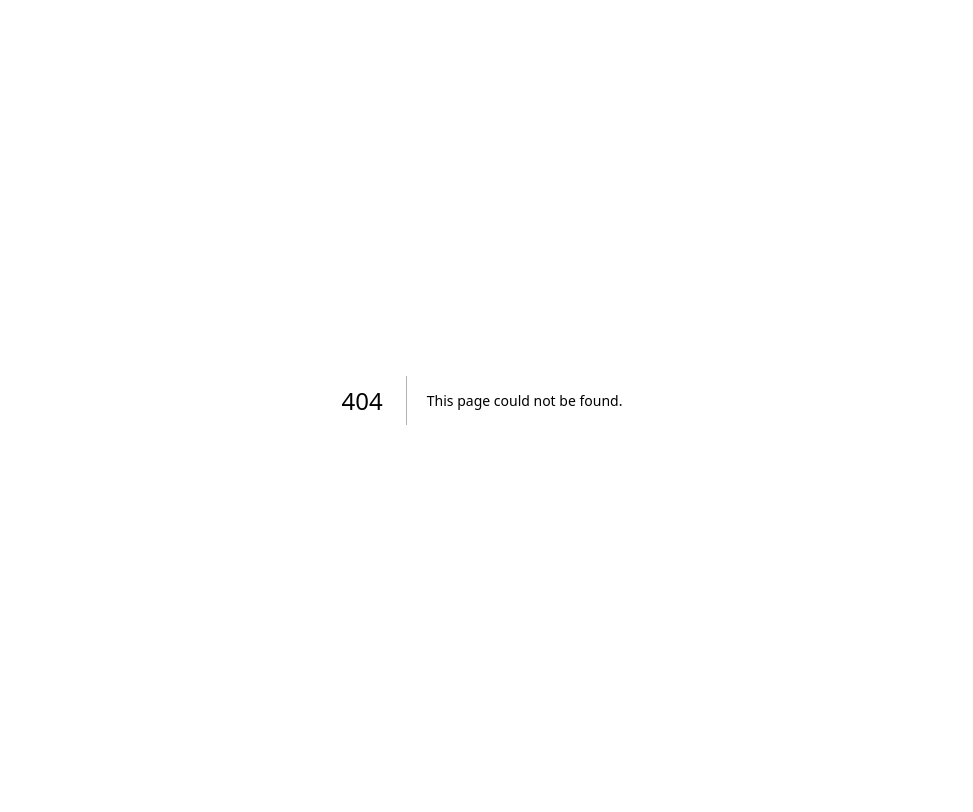
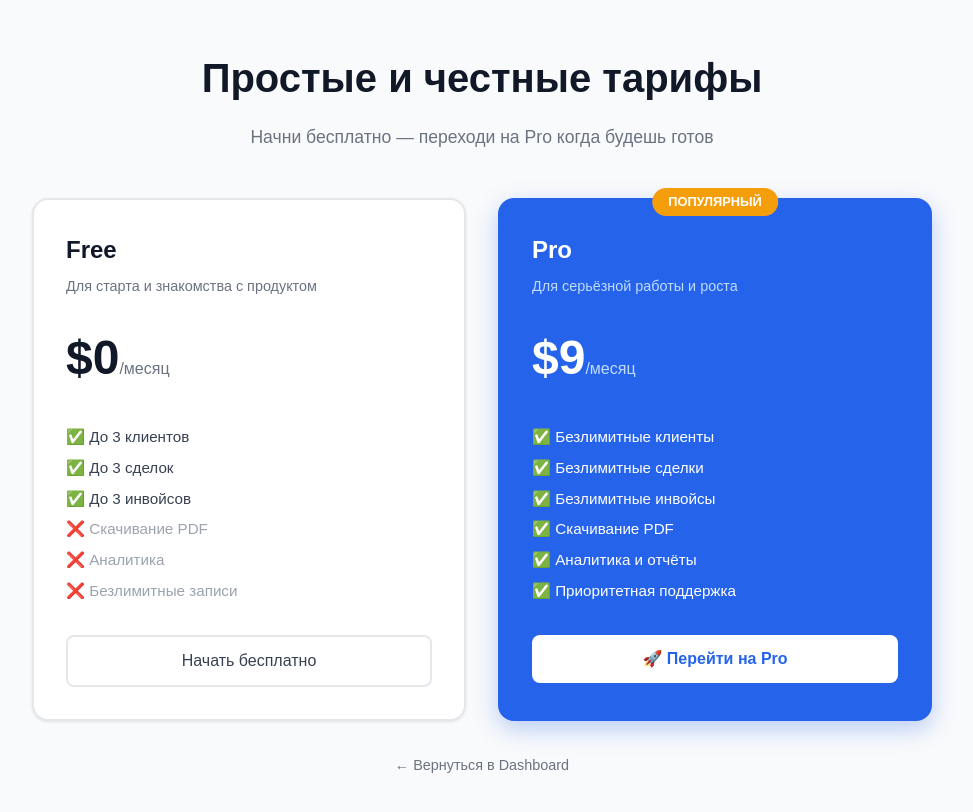
Before and after one commit to Gregor1913/-freelancecrm, a Next.js app: page /pricing in a window 1280 px wide. Before the commit this address had no page. Shown: the top 812 px of the page, without its empty margins (158-1131 px from the left). Built offline with nearby package versions, Linux system fonts and the light colour scheme; no server answers.

Commit message:
add stripe payments and pricing page

```diff
--- /dev/null
+++ b/app/api/stripe/checkout/route.ts
@@ -0,0 +1,29 @@
+import { auth } from '@clerk/nextjs/server'
+import { NextResponse } from 'next/server'
+import Stripe from 'stripe'
+
+const stripe = new Stripe(process.env.STRIPE_SECRET_KEY!)
+
+export async function POST() {
+  const { userId } = await auth()
+
+  if (!userId) {
+    return NextResponse.json({ error: 'Unauthorized' }, { status: 401 })
+  }
+
+  const session = await stripe.checkout.sessions.create({
+    payment_method_types: ['card'],
+    mode: 'subscription',
+    line_items: [
+      {
+        price: process.env.STRIPE_PRO_PRICE_ID!,
+        quantity: 1,
+      },
+    ],
+    success_url: `${process.env.NEXT_PUBLIC_APP_URL}/dashboard?upgraded=true`,
+    cancel_url: `${process.env.NEXT_PUBLIC_APP_URL}/pricing`,
+    metadata: { userId },
+  })
+
+  return NextResponse.json({ url: session.url })
+}
--- a/app/dashboard/deals/new/page.tsx
+++ b/app/dashboard/deals/new/page.tsx
@@ -1,115 +1,179 @@
-'use client'
+"use client";
 
-import { useState, useEffect } from 'react'
-import { useRouter } from 'next/navigation'
-import { useUser } from '@clerk/nextjs'
-import { supabase } from '@/lib/supabase'
-import Link from 'next/link'
+import { useUser, UserButton } from "@clerk/nextjs";
+import Link from "next/link";
+import { useRouter } from "next/navigation";
+import { useEffect, useState } from "react";
+import { supabase } from "@/lib/supabase";
 
-interface Client {
-  id: string
-  name: string
+const sidebarLinks = [
+  { href: "/dashboard", label: "Dashboard", icon: "🏠" },
+  { href: "/dashboard/clients", label: "Клиенты", icon: "👥" },
+  { href: "/dashboard/deals", label: "Сделки", icon: "💼" },
+  { href: "/dashboard/invoices", label: "Инвойсы", icon: "📄" },
+  { href: "/dashboard/reminders", label: "Напоминания", icon: "🔔" },
+];
+
+type Client = { id: string; name: string };
+
+const STATUS_OPTIONS = [
+  { value: "lead", label: "Лид" },
+  { value: "negotiation", label: "Переговоры" },
+  { value: "in_progress", label: "В работе" },
+  { value: "done", label: "Оплачено" },
+];
+
+export default function NewDealPage() {
+  const router = useRouter();
+  const { user } = useUser();
+  const [clients, setClients] = useState<Client[]>([]);
+  const [loading, setLoading] = useState(false);
+  const [error, setError] = useState("");
+  const [formData, setFormData] = useState({
+    title: "",
+    amount: "",
+    client_id: "",
+    status: "lead",
+    notes: "",
+  });
+
+  useEffect(() => {
+    if (!user?.id) return;
+    const loadClients = async () => {
+      const { data } = await supabase
+        .from("clients")
+        .select("id, name")
+        .eq("user_id", user.id)
+        .order("name");
+      setClients((data as Client[]) ?? []);
+    };
+    loadClients();
+  }, [user?.id]);
+
+  const handleChange = (
+    e: React.ChangeEvent<HTMLInputElement | HTMLTextAreaElement | HTMLSelectElement>
+  ) => {
+    const { name, value } = e.target;
+    setFormData((prev) => ({ ...prev, [name]: value }));
+    setError("");
+  };
+
+  const handleSubmit = async (e: React.FormEvent) => {
+    e.preventDefault();
+    setError("");
+    if (!formData.title.trim()) {
+      setError("Название сделки обязательно");
+      return;
+    }
+    if (!user?.id) {
+      setError("Пользователь не авторизован");
+      return;
     }
 
-export default function NewDealPage() {
-  const { user } = useUser()
-  const router = useRouter()
-  const [clients, setClients] = useState<Client[]>([])
-  const [loading, setLoading] = useState(false)
-  const [form, setForm] = useState({
-    title: '',
-    amount: '',
-    client_id: '',
-    status: 'lead',
-    notes: '',
-  })
+    setLoading(true);
+    const { error: supabaseError } = await supabase.from("deals").insert({
+      title: formData.title.trim(),
+      amount: Number(formData.amount) || 0,
+      client_id: formData.client_id || null,
+      status: formData.status,
+      notes: formData.notes.trim() || null,
+      user_id: user.id,
+    });
+    setLoading(false);
 
-  useEffect(() => {
-    if (user) loadClients()
-  }, [user])
-
-  async function loadClients() {
-    const { data } = await supabase
-      .from('clients')
-      .select('id, name')
-      .eq('user_id', user?.id)
-    if (data) setClients(data)
+    if (supabaseError) {
+      setError(supabaseError.message);
+      return;
     }
-
-  async function handleSubmit(e: React.FormEvent) {
-    e.preventDefault()
-    if (!user) return
-    setLoading(true)
-
-    const { error } = await supabase.from('deals').insert({
-      title: form.title,
-      amount: parseFloat(form.amount) || 0,
-      client_id: form.client_id || null,
-      status: form.status,
-      notes: form.notes,
-      user_id: user.id,
-    })
-
-    if (!error) {
-      router.push('/dashboard/deals')
-    } else {
-      alert('Ошибка: ' + error.message)
-    }
-    setLoading(false)
-  }
+    router.push("/dashboard/deals");
+  };
 
   return (
-    <div style={{backgroundColor: '#f9fafb', minHeight: '100vh', padding: '2rem'}}>
-      <div style={{maxWidth: '600px', margin: '0 auto'}}>
+    <div className="flex min-h-screen bg-zinc-50">
+      <aside className="fixed left-0 top-0 z-40 h-screen w-64 border-r border-zinc-200 bg-white">
+        <div className="flex h-16 items-center border-b border-zinc-200 px-6">
+          <Link href="/dashboard" className="text-lg font-bold text-zinc-900">
+            FreelanceCRM
+          </Link>
+        </div>
+        <nav className="space-y-1 p-4">
+          {sidebarLinks.map((link) => (
+            <Link
+              key={link.href}
+              href={link.href}
+              className="flex items-center gap-3 rounded-lg px-4 py-3 text-sm font-medium text-zinc-700 transition-colors hover:bg-zinc-100 hover:text-zinc-900"
+            >
+              <span className="text-lg">{link.icon}</span>
+              {link.label}
+            </Link>
+          ))}
+        </nav>
+      </aside>
 
-        <h1 style={{fontSize: '1.5rem', fontWeight: 'bold', color: '#111827', marginBottom: '0.5rem'}}>
-          Новая сделка
-        </h1>
-        <p style={{color: '#6b7280', marginBottom: '1.5rem'}}>
-          Заполните информацию о сделке
-        </p>
+      <div className="ml-64 flex flex-1 flex-col">
+        <header className="sticky top-0 z-30 flex h-16 items-center justify-between border-b border-zinc-200 bg-white px-8 shadow-sm">
+          <h1 className="text-xl font-semibold text-zinc-800">Новая сделка</h1>
+          <UserButton />
+        </header>
 
-        <div style={{backgroundColor: 'white', borderRadius: '12px', padding: '1.5rem', boxShadow: '0 1px 3px rgba(0,0,0,0.1)'}}>
-          <form onSubmit={handleSubmit}>
+        <main className="flex-1 p-8">
+          <div className="mx-auto max-w-2xl">
+            <form
+              onSubmit={handleSubmit}
+              className="rounded-xl border border-zinc-200 bg-white p-8 shadow-sm"
+            >
+              {error && (
+                <div className="mb-6 rounded-lg border border-red-200 bg-red-50 px-4 py-3 text-sm text-red-700">
+                  {error}
+                </div>
+              )}
 
-            <div style={{marginBottom: '1rem'}}>
-              <label style={{display: 'block', color: '#374151', fontWeight: '500', marginBottom: '0.25rem'}}>
-                Название сделки *
+              <div className="space-y-6">
+                <div>
+                  <label htmlFor="title" className="mb-2 block text-sm font-medium text-zinc-700">
+                    Название сделки <span className="text-red-500">*</span>
                   </label>
                   <input
                     type="text"
+                    id="title"
+                    name="title"
+                    value={formData.title}
+                    onChange={handleChange}
                     required
-                value={form.title}
-                onChange={e => setForm({...form, title: e.target.value})}
                     placeholder="Например: Сайт под ключ"
-                style={{width: '100%', border: '1px solid #d1d5db', borderRadius: '8px', padding: '0.625rem 1rem', color: '#111827', fontSize: '1rem', boxSizing: 'border-box'}}
+                    className="w-full rounded-lg border border-zinc-300 px-4 py-2.5 text-zinc-900 placeholder-zinc-400 focus:border-zinc-500 focus:outline-none focus:ring-1 focus:ring-zinc-500"
                   />
                 </div>
 
-            <div style={{marginBottom: '1rem'}}>
-              <label style={{display: 'block', color: '#374151', fontWeight: '500', marginBottom: '0.25rem'}}>
+                <div>
+                  <label htmlFor="amount" className="mb-2 block text-sm font-medium text-zinc-700">
                     Сумма (₽)
                   </label>
                   <input
                     type="number"
-                value={form.amount}
-                onChange={e => setForm({...form, amount: e.target.value})}
+                    id="amount"
+                    name="amount"
+                    value={formData.amount}
+                    onChange={handleChange}
+                    min={0}
                     placeholder="50000"
-                style={{width: '100%', border: '1px solid #d1d5db', borderRadius: '8px', padding: '0.625rem 1rem', color: '#111827', fontSize: '1rem', boxSizing: 'border-box'}}
+                    className="w-full rounded-lg border border-zinc-300 px-4 py-2.5 text-zinc-900 placeholder-zinc-400 focus:border-zinc-500 focus:outline-none focus:ring-1 focus:ring-zinc-500"
                   />
                 </div>
 
-            <div style={{marginBottom: '1rem'}}>
-              <label style={{display: 'block', color: '#374151', fontWeight: '500', marginBottom: '0.25rem'}}>
+                <div>
+                  <label htmlFor="client_id" className="mb-2 block text-sm font-medium text-zinc-700">
                     Клиент
                   </label>
                   <select
-                value={form.client_id}
-                onChange={e => setForm({...form, client_id: e.target.value})}
-                style={{width: '100%', border: '1px solid #d1d5db', borderRadius: '8px', padding: '0.625rem 1rem', color: '#111827', fontSize: '1rem', boxSizing: 'border-box'}}
+                    id="client_id"
+                    name="client_id"
+                    value={formData.client_id}
+                    onChange={handleChange}
+                    className="w-full rounded-lg border border-zinc-300 px-4 py-2.5 text-zinc-900 focus:border-zinc-500 focus:outline-none focus:ring-1 focus:ring-zinc-500"
                   >
                     <option value="">Выберите клиента</option>
-                {clients.map(client => (
+                    {clients.map((client) => (
                       <option key={client.id} value={client.id}>
                         {client.name}
                       </option>
@@ -117,54 +181,60 @@ export default function NewDealPage() {
                   </select>
                 </div>
 
-            <div style={{marginBottom: '1rem'}}>
-              <label style={{display: 'block', color: '#374151', fontWeight: '500', marginBottom: '0.25rem'}}>
+                <div>
+                  <label htmlFor="status" className="mb-2 block text-sm font-medium text-zinc-700">
                     Статус
                   </label>
                   <select
-                value={form.status}
-                onChange={e => setForm({...form, status: e.target.value})}
-                style={{width: '100%', border: '1px solid #d1d5db', borderRadius: '8px', padding: '0.625rem 1rem', color: '#111827', fontSize: '1rem', boxSizing: 'border-box'}}
+                    id="status"
+                    name="status"
+                    value={formData.status}
+                    onChange={handleChange}
+                    className="w-full rounded-lg border border-zinc-300 px-4 py-2.5 text-zinc-900 focus:border-zinc-500 focus:outline-none focus:ring-1 focus:ring-zinc-500"
                   >
-                <option value="lead">Лид</option>
-                <option value="negotiation">Переговоры</option>
-                <option value="in_progress">В работе</option>
-                <option value="done">Оплачено</option>
+                    {STATUS_OPTIONS.map((opt) => (
+                      <option key={opt.value} value={opt.value}>
+                        {opt.label}
+                      </option>
+                    ))}
                   </select>
                 </div>
 
-            <div style={{marginBottom: '1.5rem'}}>
-              <label style={{display: 'block', color: '#374151', fontWeight: '500', marginBottom: '0.25rem'}}>
+                <div>
+                  <label htmlFor="notes" className="mb-2 block text-sm font-medium text-zinc-700">
                     Заметки
                   </label>
                   <textarea
-                value={form.notes}
-                onChange={e => setForm({...form, notes: e.target.value})}
-                rows={3}
+                    id="notes"
+                    name="notes"
+                    value={formData.notes}
+                    onChange={handleChange}
+                    rows={4}
                     placeholder="Дополнительная информация..."
-                style={{width: '100%', border: '1px solid #d1d5db', borderRadius: '8px', padding: '0.625rem 1rem', color: '#111827', fontSize: '1rem', boxSizing: 'border-box'}}
+                    className="w-full resize-y rounded-lg border border-zinc-300 px-4 py-2.5 text-zinc-900 placeholder-zinc-400 focus:border-zinc-500 focus:outline-none focus:ring-1 focus:ring-zinc-500"
                   />
                 </div>
+              </div>
 
-            <div style={{display: 'flex', gap: '0.75rem'}}>
+              <div className="mt-8 flex gap-4">
                 <button
                   type="submit"
                   disabled={loading}
-                style={{flex: 1, backgroundColor: '#2563eb', color: 'white', padding: '0.625rem', borderRadius: '8px', fontWeight: '500', border: 'none', cursor: 'pointer', fontSize: '1rem'}}
+                  className="rounded-lg bg-zinc-900 px-6 py-2.5 text-sm font-medium text-white transition-colors hover:bg-zinc-800 disabled:opacity-50"
                 >
-                {loading ? 'Сохранение...' : 'Сохранить сделку'}
+                  {loading ? "Сохранение..." : "Сохранить сделку"}
                 </button>
                 <Link
                   href="/dashboard/deals"
-                style={{flex: 1, textAlign: 'center', border: '1px solid #d1d5db', color: '#374151', padding: '0.625rem', borderRadius: '8px', fontWeight: '500', textDecoration: 'none', fontSize: '1rem'}}
+                  className="rounded-lg border border-zinc-300 px-6 py-2.5 text-sm font-medium text-zinc-700 transition-colors hover:bg-zinc-100"
                 >
                   Отмена
                 </Link>
               </div>
-
             </form>
           </div>
+        </main>
       </div>
     </div>
-  )
+  );
 }
--- a/app/dashboard/page.tsx
+++ b/app/dashboard/page.tsx
@@ -20,7 +20,15 @@ const statCards = [
 
 export default function Dashboard() {
   const { user } = useUser();
-  const displayName = user?.firstName ?? user?.username ?? "Пользователь";
+
+  const emailName =
+    user?.primaryEmailAddress?.emailAddress?.split("@")[0] ?? "";
+  const displayName =
+    user?.firstName ||
+    user?.fullName ||
+    user?.username ||
+    emailName ||
+    "Пользователь";
 
   return (
     <div className="flex min-h-screen bg-zinc-50">
--- /dev/null
+++ b/app/pricing/page.tsx
@@ -0,0 +1,155 @@
+'use client'
+
+import { useState } from 'react'
+import { useUser } from '@clerk/nextjs'
+import Link from 'next/link'
+
+export default function PricingPage() {
+  const { user } = useUser()
+  const [loading, setLoading] = useState(false)
+
+  async function handleUpgrade() {
+    setLoading(true)
+    try {
+      const response = await fetch('/api/stripe/checkout', {
+        method: 'POST',
+      })
+      const data = await response.json()
+      if (data.url) {
+        window.location.href = data.url
+      }
+    } catch (error) {
+      alert('Ошибка при оформлении подписки')
+    }
+    setLoading(false)
+  }
+
+  return (
+    <div style={{backgroundColor: '#f9fafb', minHeight: '100vh', padding: '3rem 2rem'}}>
+      <div style={{maxWidth: '900px', margin: '0 auto'}}>
+
+        {/* Заголовок */}
+        <div style={{textAlign: 'center', marginBottom: '3rem'}}>
+          <h1 style={{fontSize: '2.5rem', fontWeight: 'bold', color: '#111827', marginBottom: '1rem'}}>
+            Простые и честные тарифы
+          </h1>
+          <p style={{color: '#6b7280', fontSize: '1.1rem'}}>
+            Начни бесплатно — переходи на Pro когда будешь готов
+          </p>
+        </div>
+
+        {/* Карточки тарифов */}
+        <div style={{display: 'grid', gridTemplateColumns: '1fr 1fr', gap: '2rem'}}>
+
+          {/* Free */}
+          <div style={{backgroundColor: 'white', borderRadius: '16px', padding: '2rem', boxShadow: '0 1px 3px rgba(0,0,0,0.1)', border: '2px solid #e5e7eb'}}>
+            <div style={{marginBottom: '1.5rem'}}>
+              <h2 style={{fontSize: '1.5rem', fontWeight: 'bold', color: '#111827', marginBottom: '0.5rem'}}>
+                Free
+              </h2>
+              <p style={{color: '#6b7280', fontSize: '0.9rem'}}>
+                Для старта и знакомства с продуктом
+              </p>
+            </div>
+
+            <div style={{marginBottom: '2rem'}}>
+              <span style={{fontSize: '3rem', fontWeight: 'bold', color: '#111827'}}>$0</span>
+              <span style={{color: '#6b7280'}}>/месяц</span>
+            </div>
+
+            {/* Фичи */}
+            {[
+              '✅ До 3 клиентов',
+              '✅ До 3 сделок',
+              '✅ До 3 инвойсов',
+              '❌ Скачивание PDF',
+              '❌ Аналитика',
+              '❌ Безлимитные записи',
+            ].map((feature, i) => (
+              <p key={i} style={{color: feature.startsWith('❌') ? '#9ca3af' : '#374151', marginBottom: '0.5rem', fontSize: '0.95rem'}}>
+                {feature}
+              </p>
+            ))}
+
+            <div style={{marginTop: '2rem'}}>
+              {user ? (
+                <Link
+                  href="/dashboard"
+                  style={{display: 'block', textAlign: 'center', border: '2px solid #e5e7eb', color: '#374151', padding: '0.75rem', borderRadius: '8px', fontWeight: '500', textDecoration: 'none'}}
+                >
+                  Текущий план
+                </Link>
+              ) : (
+                <Link
+                  href="/sign-up"
+                  style={{display: 'block', textAlign: 'center', border: '2px solid #e5e7eb', color: '#374151', padding: '0.75rem', borderRadius: '8px', fontWeight: '500', textDecoration: 'none'}}
+                >
+                  Начать бесплатно
+                </Link>
+              )}
+            </div>
+          </div>
+
+          {/* Pro */}
+          <div style={{backgroundColor: '#2563eb', borderRadius: '16px', padding: '2rem', boxShadow: '0 8px 25px rgba(37,99,235,0.3)', border: '2px solid #2563eb', position: 'relative'}}>
+
+            {/* Бейдж */}
+            <div style={{position: 'absolute', top: '-12px', left: '50%', transform: 'translateX(-50%)', backgroundColor: '#f59e0b', color: 'white', padding: '0.25rem 1rem', borderRadius: '999px', fontSize: '0.8rem', fontWeight: '600'}}>
+              ПОПУЛЯРНЫЙ
+            </div>
+
+            <div style={{marginBottom: '1.5rem'}}>
+              <h2 style={{fontSize: '1.5rem', fontWeight: 'bold', color: 'white', marginBottom: '0.5rem'}}>
+                Pro
+              </h2>
+              <p style={{color: '#bfdbfe', fontSize: '0.9rem'}}>
+                Для серьёзной работы и роста
+              </p>
+            </div>
+
+            <div style={{marginBottom: '2rem'}}>
+              <span style={{fontSize: '3rem', fontWeight: 'bold', color: 'white'}}>$9</span>
+              <span style={{color: '#bfdbfe'}}>/месяц</span>
+            </div>
+
+            {/* Фичи */}
+            {[
+              '✅ Безлимитные клиенты',
+              '✅ Безлимитные сделки',
+              '✅ Безлимитные инвойсы',
+              '✅ Скачивание PDF',
+              '✅ Аналитика и отчёты',
+              '✅ Приоритетная поддержка',
+            ].map((feature, i) => (
+              <p key={i} style={{color: 'white', marginBottom: '0.5rem', fontSize: '0.95rem'}}>
+                {feature}
+              </p>
+            ))}
+
+            <div style={{marginTop: '2rem'}}>
+              <button
+                onClick={handleUpgrade}
+                disabled={loading}
+                style={{width: '100%', backgroundColor: 'white', color: '#2563eb', padding: '0.75rem', borderRadius: '8px', fontWeight: '700', border: 'none', cursor: 'pointer', fontSize: '1rem'}}
+              >
+                {loading ? 'Загрузка...' : '🚀 Перейти на Pro'}
+              </button>
+            </div>
+          </div>
+
+        </div>
+
+        {/* Назад */}
+        <div style={{textAlign: 'center', marginTop: '2rem'}}>
+          <Link
+            href="/dashboard"
+            style={{color: '#6b7280', textDecoration: 'none', fontSize: '0.9rem'}}
+          >
+            ← Вернуться в Dashboard
+          </Link>
+        </div>
+
+      </div>
+    </div>
+  )
+}
--- a/package.json
+++ b/package.json
@@ -10,11 +10,13 @@
   },
   "dependencies": {
     "@clerk/nextjs": "^7.0.4",
+    "@stripe/stripe-js": "^8.9.0",
     "@supabase/supabase-js": "^2.99.0",
     "jspdf": "^4.2.0",
     "next": "16.1.6",
     "react": "19.2.3",
-    "react-dom": "19.2.3"
+    "react-dom": "19.2.3",
+    "stripe": "^20.4.1"
   },
   "devDependencies": {
     "@tailwindcss/postcss": "^4",
```
Also changed, not shown: 1 other file (tests, documents, lock files or other folders). Lines whose indentation alone changed are shown as unchanged.
